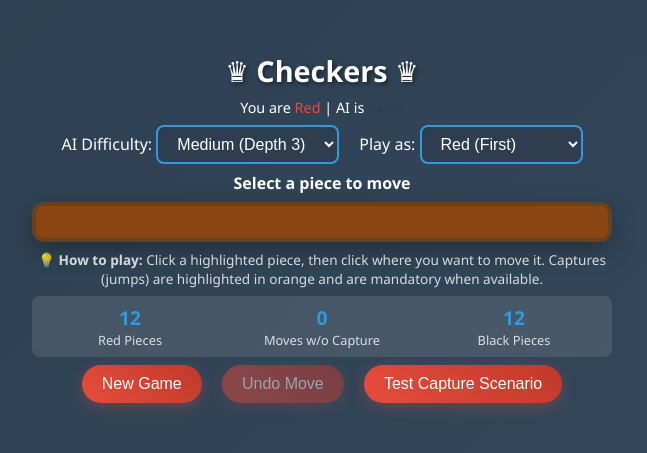
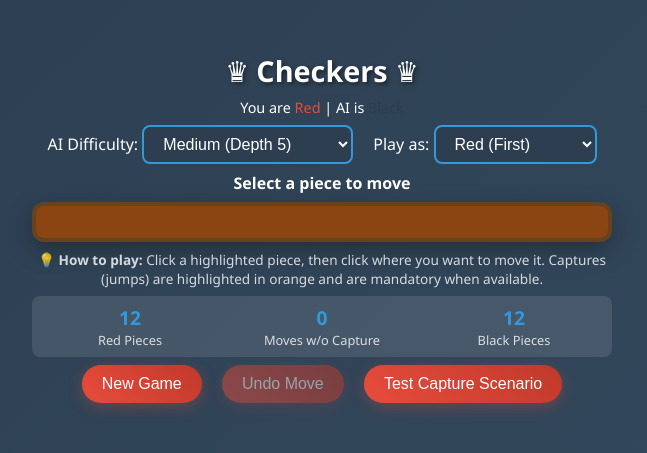
Before and after one commit to Hoff97/connect-four, a website: page webpage/checkers.html in a window 1280 px wide. Shown: the part 193-646 px from the top of the page, without its empty margins (318-965 px from the left). Drawn offline with Linux system fonts and the light colour scheme.

Commit message:
Update readme, fix deployment

```diff
--- a/webpage/checkers.html
+++ b/webpage/checkers.html
@@ -410,11 +410,12 @@
             <div class="difficulty">
                 <label for="difficulty">AI Difficulty: </label>
                 <select id="difficulty">
-                    <option value="2">Easy (Depth 2)</option>
-                    <option value="3" selected>Medium (Depth 3)</option>
-                    <option value="4">Hard (Depth 4)</option>
-                    <option value="5">Expert (Depth 5)</option>
-                    <option value="6">Master (Depth 6)</option>
+                    <option value="3">Easy (Depth 3)</option>
+                    <option value="5" selected>Medium (Depth 5)</option>
+                    <option value="7">Hard (Depth 7)</option>
+                    <option value="9">Expert (Depth 9)</option>
+                    <option value="15">Craazy (Depth 15)</option>
+                    <option value="20">Impossible (Depth 20)</option>
                 </select>
             </div>
 
```
Also changed, not shown: .github/workflows/deploy.yml, README.md.
